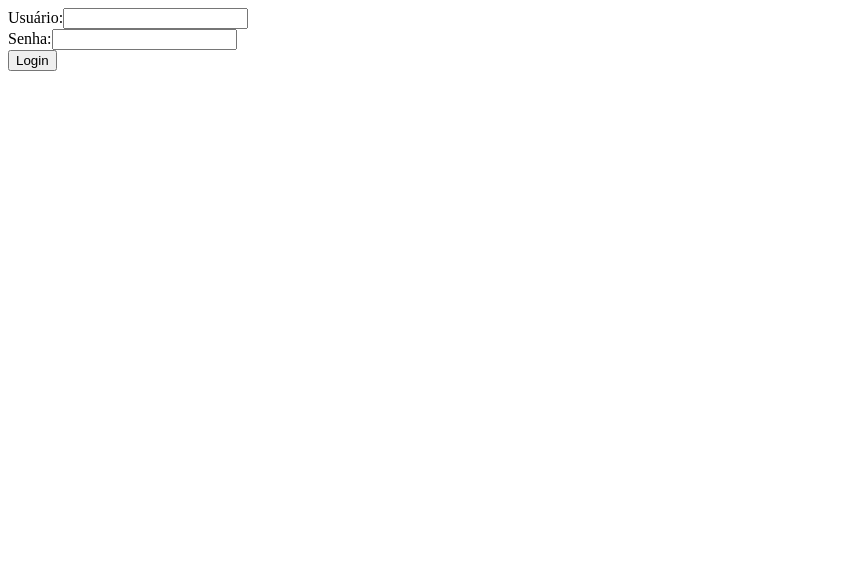
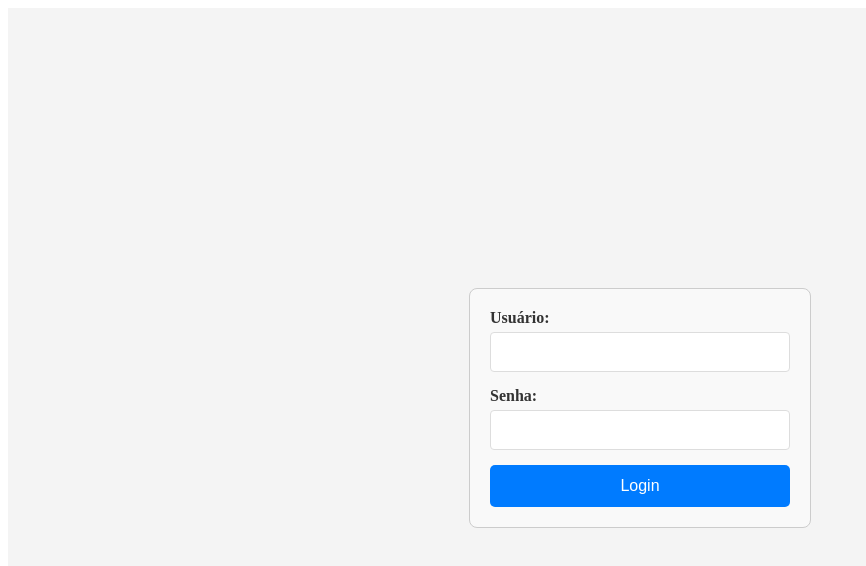
Before and after one commit to Osvaldo-arq/projetoUEG, a React (Create React App) app in the folder frontend/: page /login in a window 1280 px wide. Shown: the top 566 px of the page, without its empty margins (0-866 px from the left). Built offline with nearby package versions, Linux system fonts and the light colour scheme.

Commit message:
style: Adicionar estilos ao formulário de login e registro

```diff
--- a/frontend/src/presentation/components/LoginForm.jsx
+++ b/frontend/src/presentation/components/LoginForm.jsx
@@ -2,6 +2,7 @@ import React, { useState, useContext } from 'react';
 import { useNavigate } from 'react-router-dom';
 import AuthService from '../../application/AuthService';
 import { AuthContext } from '../../context/AuthContext';
+import styles from '../../styles/LoginForm.module.css';
 
 /**
  * Componente LoginForm:
@@ -73,21 +74,37 @@ export default function LoginForm() {
 
   // Renderização do componente:
   return (
-    <form onSubmit={onSubmit}>
-      <div>
-        <label>Usuário:</label>
-        <input name="username" value={credentials.username} onChange={onChange} required />
-      </div>
-      <div>
-        <label>Senha:</label>
-        <input type="password" name="password" value={credentials.password} onChange={onChange} required />
-      </div>
-      {/* Exibe a mensagem de erro, se houver. */}
-      {error && <div style={{ color: 'red' }}>{error}</div>}
-      {/* Botão de envio do formulário.  O botão fica desabilitado enquanto o loading for true. */}
-      <button type="submit" disabled={loading}>
-        {loading ? 'Entrando...' : 'Login'} {/* Exibe "Entrando..." durante o carregamento. */}
-      </button>
-    </form>
+    <div className={styles.container}>
+      <form onSubmit={onSubmit} className={styles.form}>
+        <div className={styles.formDiv}>
+          <label htmlFor="username" className={styles.label}>Usuário:</label>
+          <input
+            type="text"
+            id="username"
+            name="username"
+            value={credentials.username}
+            onChange={onChange}
+            required
+            className={styles.input}
+          />
+        </div>
+        <div className={styles.formDiv}>
+          <label htmlFor="password" className={styles.label}>Senha:</label>
+          <input
+            type="password"
+            id="password"
+            name="password"
+            value={credentials.password}
+            onChange={onChange}
+            required
+            className={styles.input}
+          />
+        </div>
+        {error && <div className={styles.error}>{error}</div>}
+        <button type="submit" disabled={loading} className={styles.button}>
+          {loading ? 'Entrando...' : 'Login'}
+        </button>
+      </form>
+    </div>
   );
 }
--- a/frontend/src/presentation/components/RegisterForm.jsx
+++ b/frontend/src/presentation/components/RegisterForm.jsx
@@ -1,6 +1,7 @@
 import React, { useState } from 'react';
 import AuthService from '../../application/AuthService';
 import { useNavigate } from 'react-router-dom';
+import styles from '../../styles/RegisterForm.module.css';
 
 export default function RegisterForm() {
   // Define o estado para armazenar os dados de registro do usuário.
@@ -45,16 +46,18 @@ export default function RegisterForm() {
 
   // Renderiza o formulário de registro.
   return (
-    <form onSubmit={onSubmit}>
-      <h2>Cadastro</h2>
+    <div className={styles.container}>
+      <form onSubmit={onSubmit} className={styles.form}>
+        <h2 >Cadastro</h2>
         {/* Exibe a mensagem de erro, se houver */}
-      {error && <div style={{color:'red'}}>{error}</div>}
+        {error && <div className={styles.form} >{error}</div>}
 
         <input
           placeholder="Username"
           value={username}
           onChange={e => setUsername(e.target.value)}
           required // Campo obrigatório
+          className={styles.formInput}
         />
         <input
           type="email"
@@ -62,6 +65,7 @@ export default function RegisterForm() {
           value={email}
           onChange={e => setEmail(e.target.value)}
           required // Campo obrigatório
+          className={styles.formInput}
         />
         <input
           type="password"
@@ -69,6 +73,7 @@ export default function RegisterForm() {
           value={password}
           onChange={e => setPassword(e.target.value)}
           required // Campo obrigatório
+          className={styles.formInput}
         />
         <input
           type="password"
@@ -76,9 +81,11 @@ export default function RegisterForm() {
           value={confirmPassword}
           onChange={e => setConfirmPass(e.target.value)} // Campo de confirmação de senha
           required // Campo obrigatório
+          className={styles.formInput}
         />
 
-      <button type="submit">Registrar</button> {/* Botão para enviar o formulário */}
+        <button type="submit" className={styles.button}>Registrar</button> {/* Botão para enviar o formulário */}
       </form>
+    </div>
   );
 }
--- /dev/null
+++ b/frontend/src/styles/LoginForm.module.css
@@ -0,0 +1,68 @@
+.container {
+  display: flex;
+  justify-content: center; /* Centraliza horizontalmente */
+  align-items: center;    /* Centraliza verticalmente */
+  min-height: 100vh;      /* Garante que ocupa pelo menos a altura total da viewport */
+  background-color: #f4f4f4; /* Cor de fundo opcional para o contêiner */
+}
+
+.form {
+  display: flex;
+  flex-direction: column;
+  gap: 15px;
+  padding: 20px;
+  border: 1px solid #ccc;
+  border-radius: 8px;
+  background-color: #f9f9f9;
+  width: 300px; /* Ajuste a largura conforme necessário */
+}
+
+.form div {
+  display: flex;
+  flex-direction: column;
+}
+
+.form label {
+  margin-bottom: 5px;
+  font-weight: bold;
+  color: #333;
+}
+
+.form input {
+  padding: 10px;
+  border: 1px solid #ddd;
+  border-radius: 4px;
+  font-size: 1em;
+}
+
+.form input:focus {
+  outline: none;
+  border-color: #007bff;
+  box-shadow: 0 0 5px rgba(0, 123, 255, 0.5);
+}
+
+.error {
+  color: red;
+  margin-top: 10px;
+  font-size: 0.9em;
+}
+
+.button {
+  background-color: #007bff;
+  color: white;
+  border: none;
+  padding: 12px 20px;
+  border-radius: 5px;
+  cursor: pointer;
+  font-size: 1em;
+  transition: background-color 0.3s ease;
+}
+
+.button:hover {
+  background-color: #0056b3;
+}
+
+.button:disabled {
+  background-color: #ccc;
+  cursor: not-allowed;
+}
--- /dev/null
+++ b/frontend/src/styles/RegisterForm.module.css
@@ -0,0 +1,59 @@
+.container {
+  display: flex;
+  justify-content: center; /* Centraliza horizontalmente */
+  align-items: center;    /* Centraliza verticalmente */
+  min-height: 100vh;      /* Garante que ocupa pelo menos a altura total da viewport */
+  background-color: #f4f4f4; /* Cor de fundo opcional para o contêiner */
+}
+
+.form {
+  display: flex;
+  flex-direction: column;
+  gap: 15px;
+  padding: 20px;
+  border: 1px solid #ccc;
+  border-radius: 8px;
+  background-color: #f9f9f9;
+  width: 300px; /* Ajuste a largura conforme necessário */
+}
+
+.form h2 {
+  color: #333;
+  text-align: center;
+  margin-bottom: 20px;
+}
+
+.form input {
+  padding: 10px;
+  border: 1px solid #ddd;
+  border-radius: 4px;
+  font-size: 1em;
+}
+
+.form input:focus {
+  outline: none;
+  border-color: #007bff;
+  box-shadow: 0 0 5px rgba(0, 123, 255, 0.5);
+}
+
+.error {
+  color: red;
+  margin-top: 10px;
+  font-size: 0.9em;
+  text-align: center;
+}
+
+.button {
+  background-color: #28a745; /* Cor verde para registrar */
+  color: white;
+  border: none;
+  padding: 12px 20px;
+  border-radius: 5px;
+  cursor: pointer;
+  font-size: 1em;
+  transition: background-color 0.3s ease;
+}
+
+.button:hover {
+  background-color: #1e7e34;
+}
```
Lines whose indentation alone changed are shown as unchanged.
